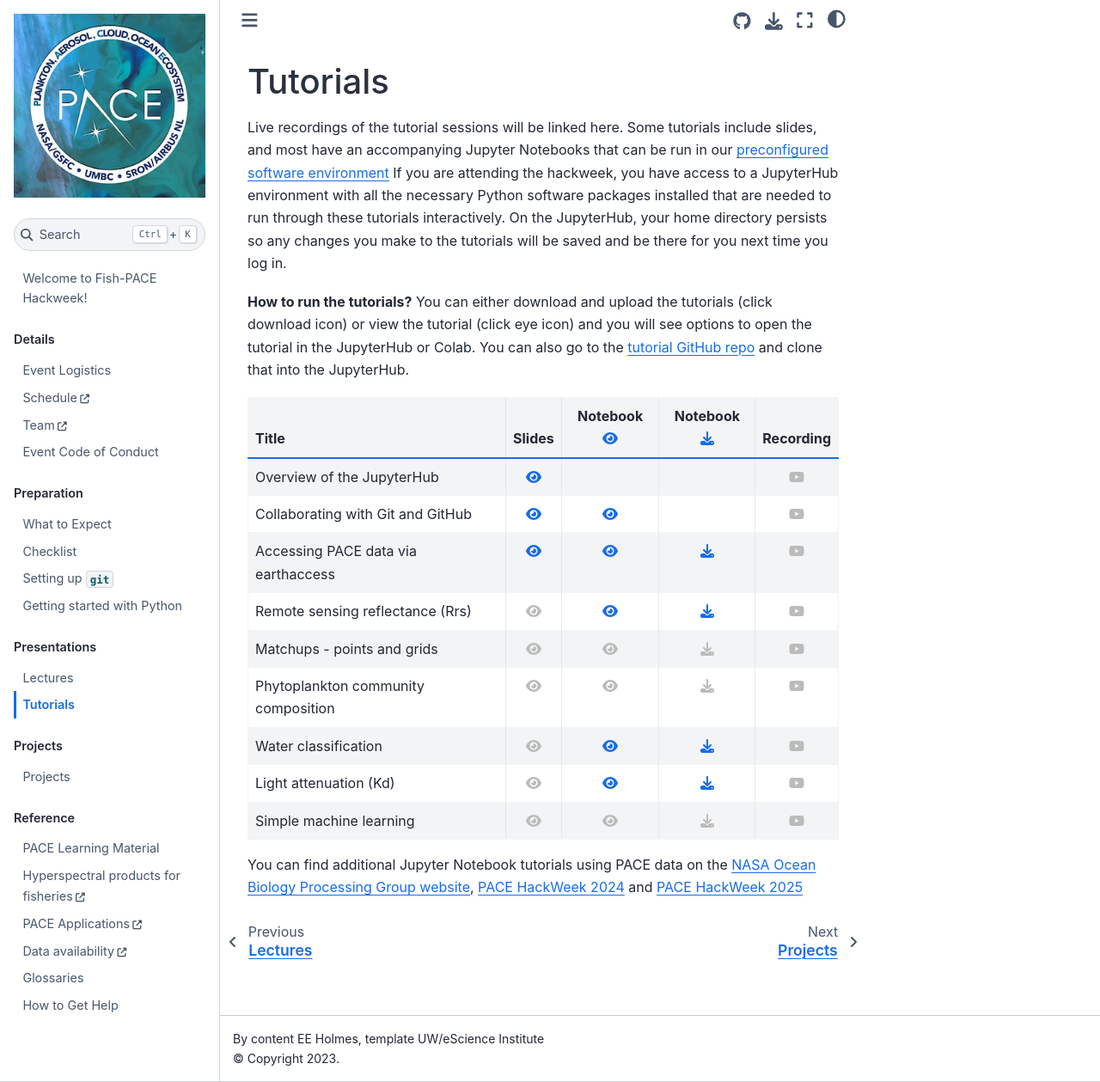
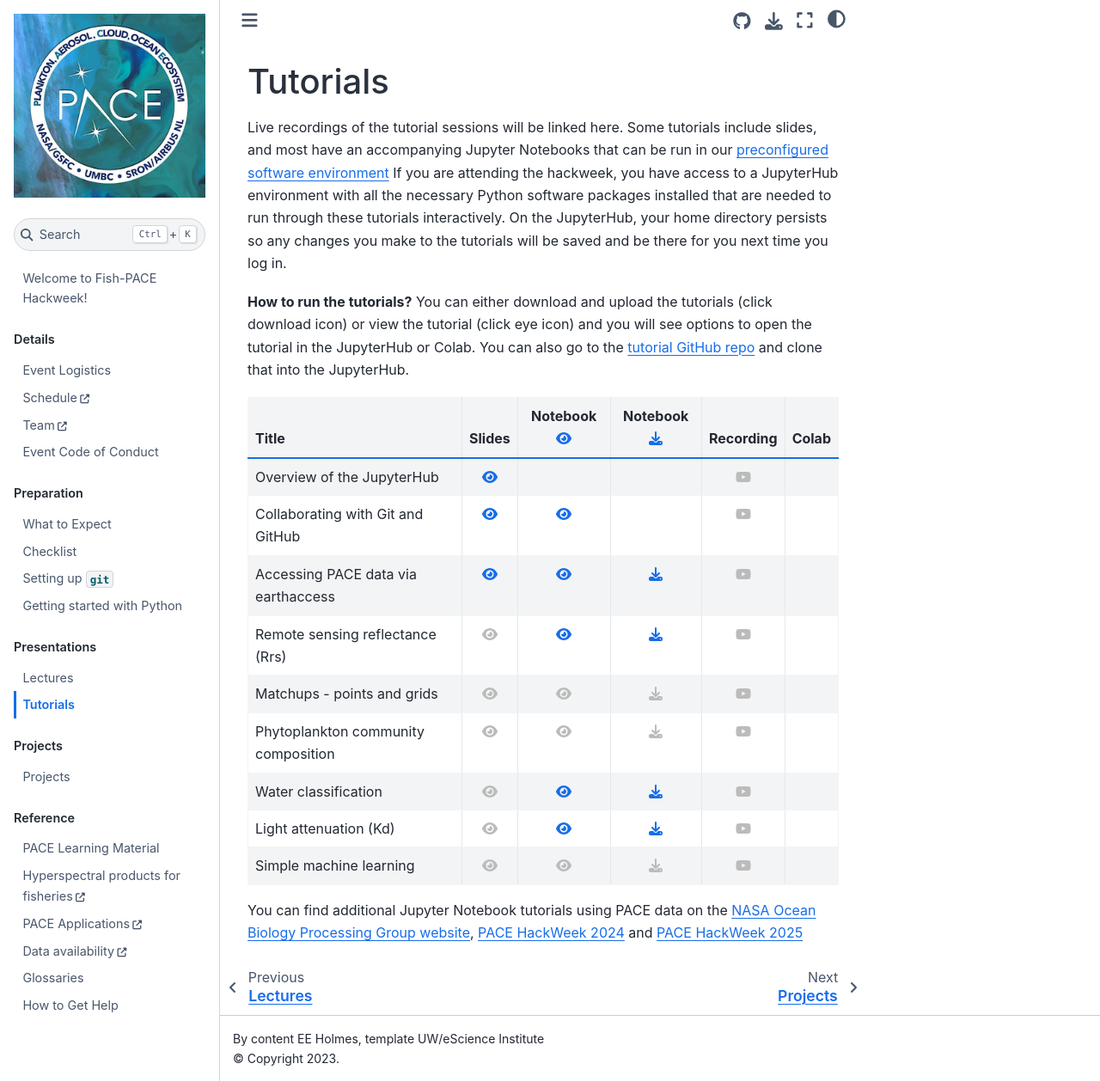
Before and after one commit to fish-pace/hackweek-2025, a Jupyter Book: the page built from book/presentations/tutorials.md, in a window 1280 px wide and 1259 px high. Shown: the whole window at 86% size. Built offline with Jupyter Book 1.0.4 settings and Sphinx 7.4.7 and the Sphinx Book theme 1.1.4, drawn with Linux system fonts in a browser that asks for light colours.

Commit message:
Add Colab links to tutorials table
Added a new column for Colab links in the tutorials table.

```diff
--- a/book/presentations/tutorials.md
+++ b/book/presentations/tutorials.md
@@ -11,17 +11,17 @@
 
 **How to run the tutorials?** You can either download and upload the tutorials (click download icon) or view the tutorial (click eye icon) and you will see options to open the tutorial in the JupyterHub or Colab. You can also go to the [tutorial GitHub repo](https://github.com/fish-pace/2025-tutorials) and clone that into the JupyterHub.
 
-| Title | Slides | Notebook {{ l1 }} | Notebook {{ d1 }} | Recording |
-| :---- | :----: | :------: | :-------: |  :-------: |
-| Overview of the JupyterHub                  | [{{ l1 }}][jh-l]      |    |     |  [{{ v0 }}][jh-v]  |
-| Collaborating with Git and GitHub   | [{{ l1 }}][git-l]   |  [{{ l1 }}][git-n]  |     |  [{{ v0 }}][git-v]  |
-| Accessing PACE data via earthaccess | [{{ l1 }}][ed-l] | [{{ l1 }}][ed-n] | <a href="notebooks/pace_earthdata_access.ipynb" download>{{ d1 }}</a> | [{{ v0 }}][ed-v] |
-| Remote sensing reflectance (Rrs)  | [{{ l0 }}][rrs-l]   | [{{ l1 }}][rrs-n] |  <a href="notebooks/vizualization_rrs.ipynb" download>{{ d1 }}</a> |  [{{ v0 }}][rrs-v] |
-| Matchups - points and grids | [{{ l0 }}][mu-l]   | [{{ l0 }}][mu-n] |  [{{ d0 }}][mu-d] |  [{{ v0 }}][mu-v] |
-| Phytoplankton community composition  | [{{ l0 }}][moana-l]   | [{{ l0 }}][moana-n] |  [{{ d0 }}][moana-d] |  [{{ v0 }}][moana-v] |
-| Water classification | [{{ l0 }}][wc-l]   | [{{ l1 }}][wc-n] |  <a href="notebooks/water_classification.ipynb" download>{{ d1 }}</a> |  [{{ v0 }}][wc-v] |
-| Light attenuation (Kd)  | [{{ l0 }}][kd-l]   | [{{ l1 }}][kd-n] |  <a href="notebooks/kd_vizualization.ipynb" download>{{ d1 }}</a> |  [{{ v0 }}][kd-v] |
-| Simple machine learning  | [{{ l0 }}][ml-l]   | [{{ l0 }}][ml-n] |  [{{ d0 }}][ml-d] |  [{{ v0 }}][ml-v] |
+| Title | Slides | Notebook {{ l1 }} | Notebook {{ d1 }} | Recording | Colab |
+| :---- | :----: | :------: | :-------: |  :-------: | :-------:|
+| Overview of the JupyterHub                  | [{{ l1 }}][jh-l]      |    |     |  [{{ v0 }}][jh-v]  | |
+| Collaborating with Git and GitHub   | [{{ l1 }}][git-l]   |  [{{ l1 }}][git-n]  |     |  [{{ v0 }}][git-v]  |  |
+| Accessing PACE data via earthaccess | [{{ l1 }}][ed-l] | [{{ l1 }}][ed-n] | <a href="notebooks/pace_earthdata_access.ipynb" download>{{ d1 }}</a> | [{{ v0 }}][ed-v] |  [{{ c1 }}][ed-c] |
+| Remote sensing reflectance (Rrs)  | [{{ l0 }}][rrs-l]   | [{{ l1 }}][rrs-n] |  <a href="notebooks/vizualization_rrs.ipynb" download>{{ d1 }}</a> |  [{{ v0 }}][rrs-v] | |
+| Matchups - points and grids | [{{ l0 }}][mu-l]   | [{{ l0 }}][mu-n] |  [{{ d0 }}][mu-d] |  [{{ v0 }}][mu-v] | |
+| Phytoplankton community composition  | [{{ l0 }}][moana-l]   | [{{ l0 }}][moana-n] |  [{{ d0 }}][moana-d] |  [{{ v0 }}][moana-v] | |
+| Water classification | [{{ l0 }}][wc-l]   | [{{ l1 }}][wc-n] |  <a href="notebooks/water_classification.ipynb" download>{{ d1 }}</a> |  [{{ v0 }}][wc-v] | |
+| Light attenuation (Kd)  | [{{ l0 }}][kd-l]   | [{{ l1 }}][kd-n] |  <a href="notebooks/kd_vizualization.ipynb" download>{{ d1 }}</a> |  [{{ v0 }}][kd-v] | |
+| Simple machine learning  | [{{ l0 }}][ml-l]   | [{{ l0 }}][ml-n] |  [{{ d0 }}][ml-d] |  [{{ v0 }}][ml-v] |  |
 
 You can find additional Jupyter Notebook tutorials using PACE data on the [NASA Ocean Biology Processing Group website](https://oceancolor.gsfc.nasa.gov/resources/docs/tutorials/), [PACE HackWeek 2024](https://pacehackweek.github.io/pace-2024/) and [PACE HackWeek 2025](https://pacehackweek.github.io/pace-2025/)
 
```
Also changed, not shown: other parts of book/presentations/tutorials.md (+1 -0 lines).
